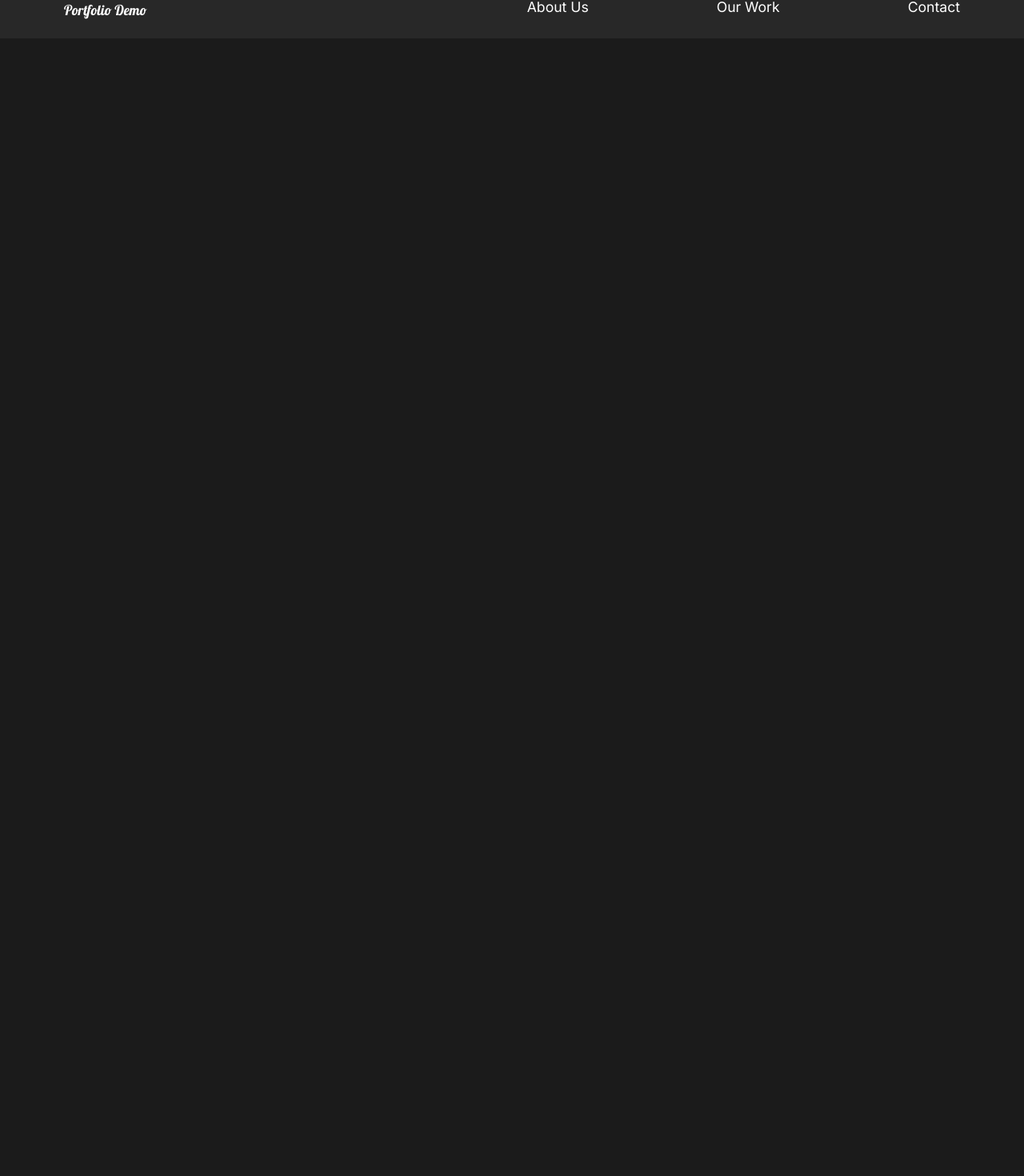
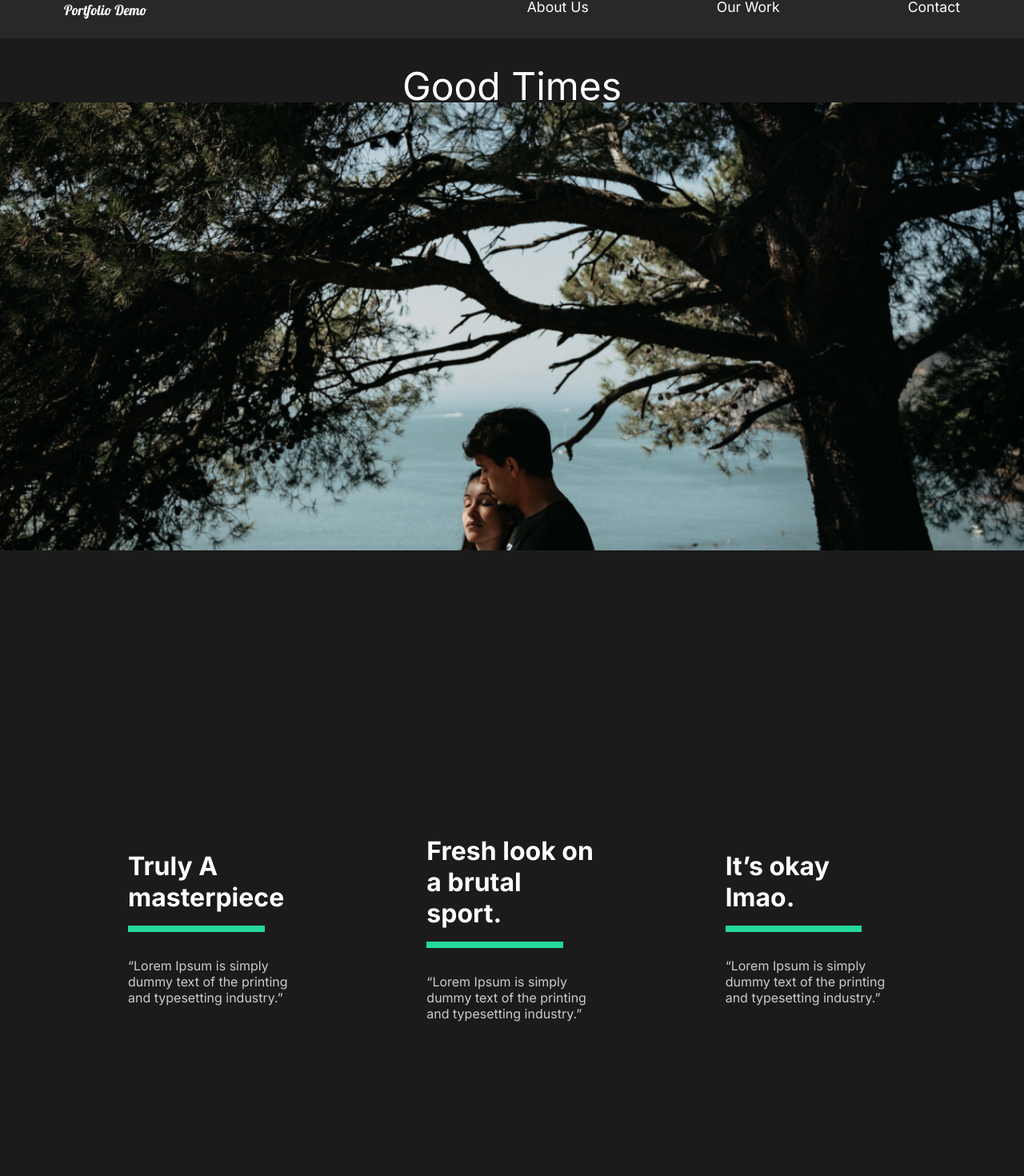
Before and after one commit to ZawojWeb/WebPortfolio-in-React, a React (Create React App) app: page /work/good-times in a window 1280 px wide. Shown: the part 32-1502 px from the top of the page at 80% size. Before the commit the page ends 800 px from the top, so only its background shows below. Built offline with nearby package versions, Linux system fonts and the light colour scheme.

Commit message:
Framer Motion
Add Framer Motion to poroject

```diff
--- a/src/App.js
+++ b/src/App.js
@@ -7,27 +7,35 @@ import AboutUsPage from './pages/AboutUsPage'
 import ContactUs from './pages/ContactUs'
 import OurWork from './pages/OurWork'
 // Router
-import {Switch,Route} from 'react-router-dom'
-
+import {Switch,Route, useLocation} from 'react-router-dom'
+import MovieDetali from './pages/MovieDetali'
+// Animation
+import {AnimatePresence} from 'framer-motion'
 
 
 function App() {
+  const location = useLocation();
   return (
     <main>
       <div className="App">
         <GlobalStyle></GlobalStyle>
         <Nav></Nav>
-        <Switch>
+        <AnimatePresence exitBeforeEnter>
+          <Switch location={location} key={location.pathname} >
             <Route path="/" exact>
               <AboutUsPage></AboutUsPage>
             </Route>
             <Route path="/work" exact>
               <OurWork></OurWork>
             </Route>
+            <Route path="/work/:id">
+              <MovieDetali></MovieDetali>
+            </Route>
             <Route path="/contact" exact>
             <ContactUs></ContactUs>
             </Route>
           </Switch>
+        </AnimatePresence>
       </div>
     </main>
   );
--- /dev/null
+++ b/src/animation.js
@@ -0,0 +1,21 @@
+export const pageAnimation = {
+    hidden:{
+        opacity:0,
+        y:300
+    },
+    show:{
+        opacity: 1,
+        y:0,
+        transition:{
+            duration:1,
+        },
+
+    },
+    exit:{
+        opacity: 0,
+        y:500,
+        transition:{
+            duration:1,
+        },
+    },
+}
--- a/src/components/AboutSection.js
+++ b/src/components/AboutSection.js
@@ -1,21 +1,26 @@
 import React from 'react';
 import home1 from "../img/home1.png";
 import {SAbout,SDesc,SImage,SHideDiv} from '../styles'
+
+// Framer Motion
+import {motion} from 'framer-motion'
 const AboutSection = () => {
+
+
     return(
         <SAbout>
             <SDesc>
-                <header>
+                <motion.header>
                     <SHideDiv>
-                        <h2>We Work to make</h2>
+                        <motion.h2>We Work to make</motion.h2>
                     </SHideDiv>
                     <SHideDiv>
-                        <h2>Your <span>dreams</span></h2>
+                        <motion.h2>Your <span>dreams</span></motion.h2>
                     </SHideDiv>
                     <SHideDiv>
-                        <h2>come true.</h2>
+                        <motion.h2>come true.</motion.h2>
                     </SHideDiv>
-                </header>
+                </motion.header>
                 <p>Contact us for any photography or video ideas taht you have. We have professional with amazing skills.</p>
                 <button>Contact Us</button>
             </SDesc>
@@ -26,7 +31,6 @@ const AboutSection = () => {
     );
 }
 
-// Styled components
 
 
 
--- /dev/null
+++ b/src/movieState.js
@@ -0,0 +1,81 @@
+//Import Images
+import athlete from "./img/athlete-small.png";
+import goodtimes from "./img/goodtimes-small.png";
+import theracer from "./img/theracer-small.png";
+import athlete2 from "./img/athlete2.png";
+import goodtimes2 from "./img/good-times2.jpg";
+import theracer2 from "./img/the-racer2.jpg";
+
+export const MovieState = () => {
+  return [
+    {
+      title: "The Athlete",
+      mainImg: athlete,
+      secondaryImg: athlete2,
+      url: "/work/the-athlete",
+      awards: [
+        {
+          title: "Truly A masterpiece",
+          description:
+            "“Lorem Ipsum is simply dummy text of the printing and typesetting industry.”",
+        },
+        {
+          title: "Fresh look on a brutal sport.",
+          description:
+            "“Lorem Ipsum is simply dummy text of the printing and typesetting industry.”",
+        },
+        {
+          title: "It’s okay lmao.",
+          description:
+            "“Lorem Ipsum is simply dummy text of the printing and typesetting industry.”",
+        },
+      ],
+    },
+    {
+      title: "Good Times",
+      mainImg: goodtimes,
+      url: "/work/good-times",
+      secondaryImg: goodtimes2,
+      awards: [
+        {
+          title: "Truly A masterpiece",
+          description:
+            "“Lorem Ipsum is simply dummy text of the printing and typesetting industry.”",
+        },
+        {
+          title: "Fresh look on a brutal sport.",
+          description:
+            "“Lorem Ipsum is simply dummy text of the printing and typesetting industry.”",
+        },
+        {
+          title: "It’s okay lmao.",
+          description:
+            "“Lorem Ipsum is simply dummy text of the printing and typesetting industry.”",
+        },
+      ],
+    },
+    {
+      title: "The Racer",
+      mainImg: theracer,
+      url: "/work/the-racer",
+      secondaryImg: theracer2,
+      awards: [
+        {
+          title: "Truly A masterpiece",
+          description:
+            "“Lorem Ipsum is simply dummy text of the printing and typesetting industry.”",
+        },
+        {
+          title: "Fresh look on a brutal sport.",
+          description:
+            "“Lorem Ipsum is simply dummy text of the printing and typesetting industry.”",
+        },
+        {
+          title: "It’s okay lmao.",
+          description:
+            "“Lorem Ipsum is simply dummy text of the printing and typesetting industry.”",
+        },
+      ],
+    },
+  ];
+};
--- a/src/pages/AboutUsPage.js
+++ b/src/pages/AboutUsPage.js
@@ -2,14 +2,17 @@ import React from 'react'
 import AboutSection from "../components/AboutSection"
 import ServicesSection from '../components/ServicesSection'
 import FAQ from '../components/FAQ'
+// Animation
+import {motion} from 'framer-motion'
+import {pageAnimation} from '../animation'
 
 const AboutUsPage = () => {
     return(
-        <>
+        <motion.div variants={pageAnimation} initial="hidden" animate="show" exit="exit" >
             <AboutSection></AboutSection>
             <ServicesSection></ServicesSection>
             <FAQ></FAQ>
-        </>
+        </motion.div>
     )
 }
 
--- a/src/pages/ContactUs.js
+++ b/src/pages/ContactUs.js
@@ -1,10 +1,12 @@
 import React from 'react'
-
+// Animation
+import {motion} from 'framer-motion'
+import {pageAnimation} from '../animation'
 const ContactUs = () => {
     return (
-        <div>
+        <motion.div variants={pageAnimation} initial="hidden" animate="show" exit="exit" >
             <h1>Contact Us</h1>
-        </div>
+        </motion.div>
     )
 }
 
--- /dev/null
+++ b/src/pages/MovieDetali.js
@@ -0,0 +1,103 @@
+import React,{useState,useEffect} from 'react'
+import styled from 'styled-components'
+import {useHistory} from 'react-router-dom'
+import {MovieState} from '../movieState'
+// Animation
+import {motion} from 'framer-motion'
+import {pageAnimation} from '../animation'
+const MovieDetali = () => {
+    const history = useHistory();
+    console.log(history);
+    const url = history.location.pathname;
+// State
+    const [Movies, setMovies] = useState(MovieState);
+    const [Movie, setMovie] = useState(null)
+// useEffect
+useEffect(()=>{
+    const currentMovie = Movies.filter((stateMovie)=> stateMovie.url === url);
+    setMovie(currentMovie[0])
+},[Movies,url])
+    return (
+        <>
+        {Movie && (
+            <SDetails variants={pageAnimation} initial="hidden" animate="show" exit="exit" >
+                <SHeadLine>
+                    <h2>{Movie.title}</h2>
+                    <img src={Movie.mainImg} alt="" />
+                </SHeadLine>
+                <SAwards>
+                    {Movie.awards.map((award)=>(
+                        <Award title={award.title} desc={award.description} key={award.title}></Award>
+                    ))}
+                </SAwards>
+                <SImageDispaly>
+                    <img src={Movie.secondaryImg} alt="" />
+                </SImageDispaly>
+            </SDetails>
+        )}
+        </>
+    )
+}
+const SDetails = styled(motion.article)`
+ color:white;
+`
+const SHeadLine = styled.header`
+    min-height: 90vh;
+    padding-top: 10vh;
+    position: relative;
+    h2{
+        position: absolute;
+        top: 5%;
+        left: 50%;
+        transform: translate(-50%,-10%);
+    }
+    img{
+        width: 100%;
+        height: 70vh;
+        object-fit: cover;
+    }
+`
+
+const SAwards =styled.section`
+    min-height: 80vh;
+    display: flex;
+    margin: 5rem 5rem;
+    align-items: center;
+    justify-content: space-around;
+`
+const SAward = styled.div`
+    padding: 5rem;
+    h3{
+        font-size: 2rem;
+    }
+    .line{
+        width: 80%;
+        background: #23d997;
+        height: 0.5rem;
+        margin: 1rem 0rem;
+    }
+    p{
+        padding: 1rem 0rem;
+    }
+`
+
+const SImageDispaly = styled.div`
+    min-height: 50vh;
+    img{
+        width: 100%;
+        height: 100%;
+        object-fit: cover;
+    }
+`
+// Award Component
+const Award = ({title,desc}) =>{
+    return(
+        <SAward>
+            <h3>{title}</h3>
+            <div className="line"></div>
+            <p>{desc}</p>
+        </SAward>
+    )
+}
+
+export default MovieDetali
--- a/src/pages/OurWork.js
+++ b/src/pages/OurWork.js
@@ -5,35 +5,38 @@ import {Link} from 'react-router-dom'
 import athleteSmall from '../img/athlete-small.png'
 import theracerSmall from '../img/theracer-small.png'
 import goodtimesSmall from '../img/goodtimes-small.png'
-
+// Aniamtion
+import {motion} from 'framer-motion'
+import {pageAnimation} from '../animation'
 const OurWork = () => {
     return (
-        <Work>
+        <Work variants={pageAnimation} initial="hidden" animate="show" exit="exit" >
             <Movie>
                 <h2>The Athlete</h2>
                 <div className="line"></div>
-                <Link><img src={athleteSmall} alt="Image of Athlete"/></Link>
+                <Link to="/work/the-athlete"><img src={athleteSmall} alt="Image of Athlete"/></Link>
             </Movie>
             <Movie>
                 <h2>The Theracer</h2>
                 <div className="line"></div>
-                <Link><img src={theracerSmall} alt="Image of Theracer"/></Link>
+                <Link to="/work/the-racer"><img src={theracerSmall} alt="Image of Theracer"/></Link>
             </Movie>
             <Movie>
                 <h2>Good Times</h2>
                 <div className="line"></div>
-                <Link><img src={goodtimesSmall} alt="Image Good Times"/></Link>
+                <Link to="/work/good-times"><img src={goodtimesSmall} alt="Image Good Times"/></Link>
             </Movie>
         </Work>
     )
 }
 
-const Work = styled.div`
+const Work = styled(motion.div)`
     min-height: 100vh;
     overflow: hidden;
     padding: 5rem;
 
     h2{
+        color: white;
         padding: 1rem 0rem;
     }
 `
--- a/src/styles.js
+++ b/src/styles.js
@@ -7,6 +7,7 @@ export const SAbout = styled.section`
     justify-content: space-between;
     padding: 5rem;
     color: white;
+
 `
 export const SDesc = styled.div`
     flex: 2;
```
Lines whose indentation alone changed are shown as unchanged.
